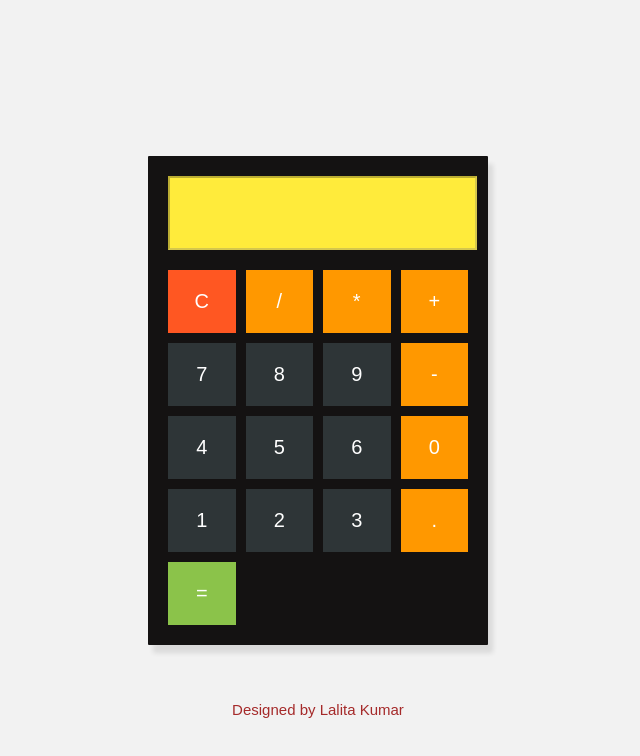
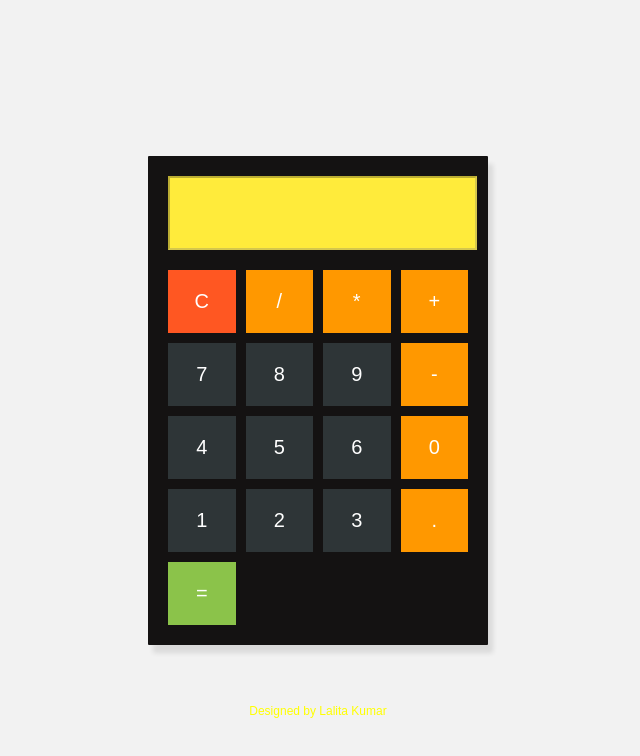
Before and after one commit to lalitad539/Calculator, a plain HTML site: page index.html in a window 1280 px wide. Shown: the whole page, without its empty margins (322-962 px from the left). Drawn offline with Linux system fonts and the light colour scheme.

Commit message:
Update index.html

```diff
--- a/index.html
+++ b/index.html
@@ -37,7 +37,7 @@
     </div>
     <script src='script.js'></script>
 <div style="position: absolute;bottom: 2px; margin-bottom: 80px;">
-<footer style="font-size: 15px; color:brown;"> Designed by Lalita Kumar</footer>
+<footer style="font-size: 12px; color:yellow;"> Designed by Lalita Kumar</footer>
 </div>
 </body>
 </html>
```
